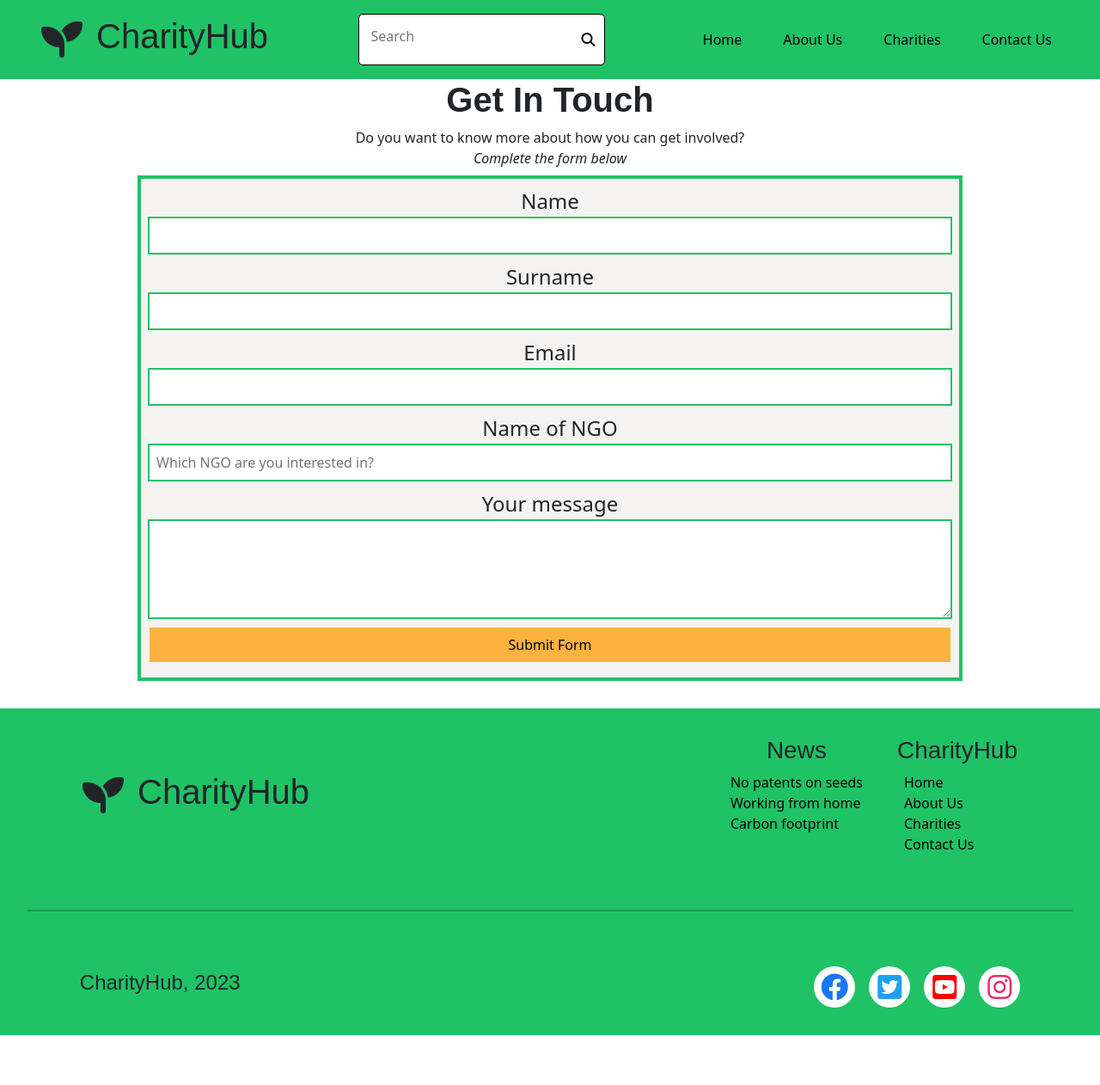
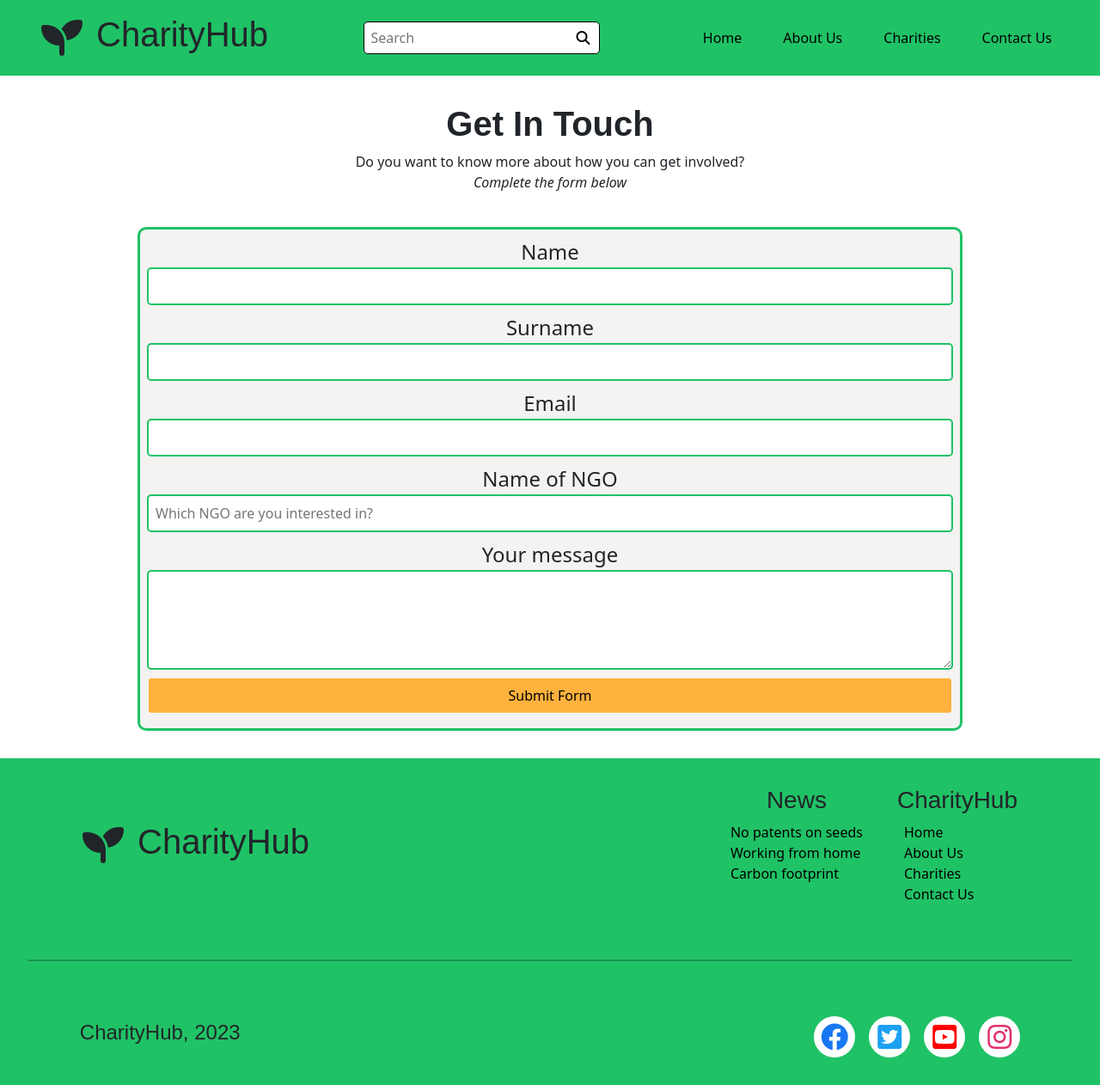
Before and after one commit to alphaClass6143/hackathon-2023-charityhub, a Flask app: page /contact-us in a window 1280 px wide. Shown: the whole page at 86% size. Before the commit the page ends 1204 px from the top, so only its background shows below. Run offline with Flask 2, Linux system fonts and the light colour scheme.

Commit message:
Small adjustments on the contact us page

```diff
--- a/app/assets/css/contact-us.css
+++ b/app/assets/css/contact-us.css
@@ -1,15 +1,15 @@
-input, textarea {
-    border: 0.125rem solid var(--primary-color);;
-    padding: 0.5rem;
-    margin-bottom: 0.5rem;
-    /* width: 80%; */
+
+.main {
+    margin-top:2rem;
+    gap:2rem;
 }
 
-#contactus {
-    border:0.25rem solid var(--primary-color);;
-    background-color:#F4F3F2;
-    padding:0.5rem;
-    text-align: center;
+.main input, .main textarea {
+    border: 0.125rem solid var(--primary-color);
+    padding: 0.5rem;
+    border-radius: 5px;
+    margin-bottom: 0.5rem;
+
 }
 
 label {
@@ -37,8 +37,9 @@ label {
     display: flex;
     flex-direction: column;
 
-    border:0.25rem solid var(--primary-color);
+    border:0.2rem solid var(--primary-color);
     background-color:#F4F3F2;
+    border-radius: 10px;
     padding:0.5rem;
 
     width:clamp(10rem, 95vw, 60rem);
```
